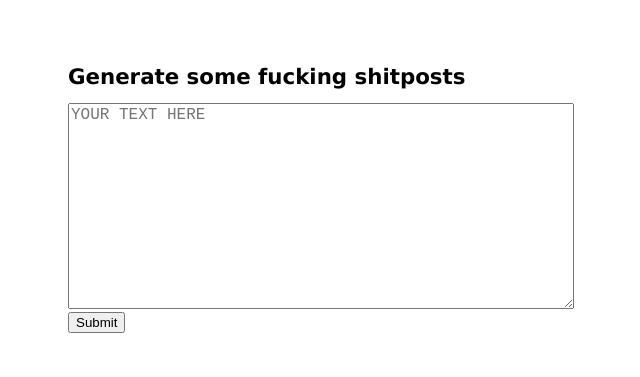
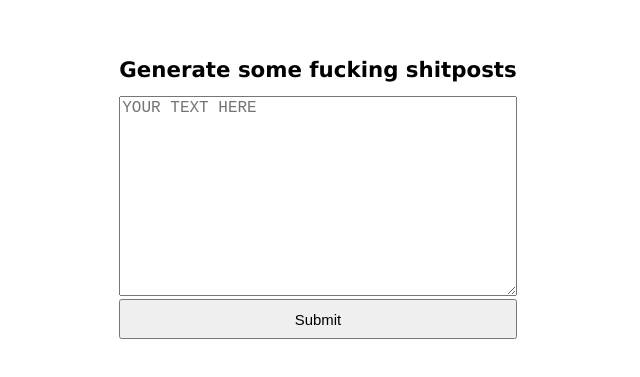
Before and after one commit to shitpostloudly/shitpostloudly.github.io, a React (Create React App) app: page /make-a-shitpost in a window 1280 px wide. Shown: the part 209-586 px from the top of the page, without its empty margins (322-962 px from the left). Built offline with nearby package versions, Linux system fonts and the light colour scheme; a web font is replaced by a local one.

Commit message:
Fixed some bugs heheh

```diff
--- a/src/MakeAShitpost.js
+++ b/src/MakeAShitpost.js
@@ -24,13 +24,11 @@ export default class MemeMaker extends Component {
   render() {
     return (
       <div className="ShitpostContainer">
-        <div className="ShitpostCentre">
+        <div className="ShitpostCentre" style={{ textAlign: 'center' }}>
           <h1>Generate some fucking shitposts</h1>
-          <div>
-            <textarea style={{ width: 500, height: 200, fontSize: 16 }} placeholder="YOUR TEXT HERE" type="text" onChange={(e) => this.textChange(e.target.value)} value={this.state.text} />
-          </div>
-          <button onClick={this.submit}>Submit</button>
-          {(this.state.url) ? <Link to={this.state.url}>Here's your link!</Link> : <div></div>}
+          <textarea style={{ boxSizing: 'border-box', width: '100%', height: 200, fontSize: 16 }} placeholder="YOUR TEXT HERE" type="text" onChange={(e) => this.textChange(e.target.value)} value={this.state.text} />
+          <button style={{ height: 40, width: '100%', fontSize: '1.4em' }} onClick={this.submit}>Submit</button>
+          {(this.state.url) ? <div style={{ padding: 10 }}><Link style={{ width: '100%', fontSize: '1.4em'}} to={this.state.url}>Here's your link!</Link></div> : <div></div>}
         </div>
       </div>
     )
--- a/src/ShitpostJS/shitpost.js
+++ b/src/ShitpostJS/shitpost.js
@@ -39,7 +39,7 @@ const ShitpostJS = {
     const data = {
       language: 'plaintext',
       title: 'Loud Shitpost',
-      public: true,
+      public: false,
       files: [{
         name: "main.txt",
         content: `${text}`
```
